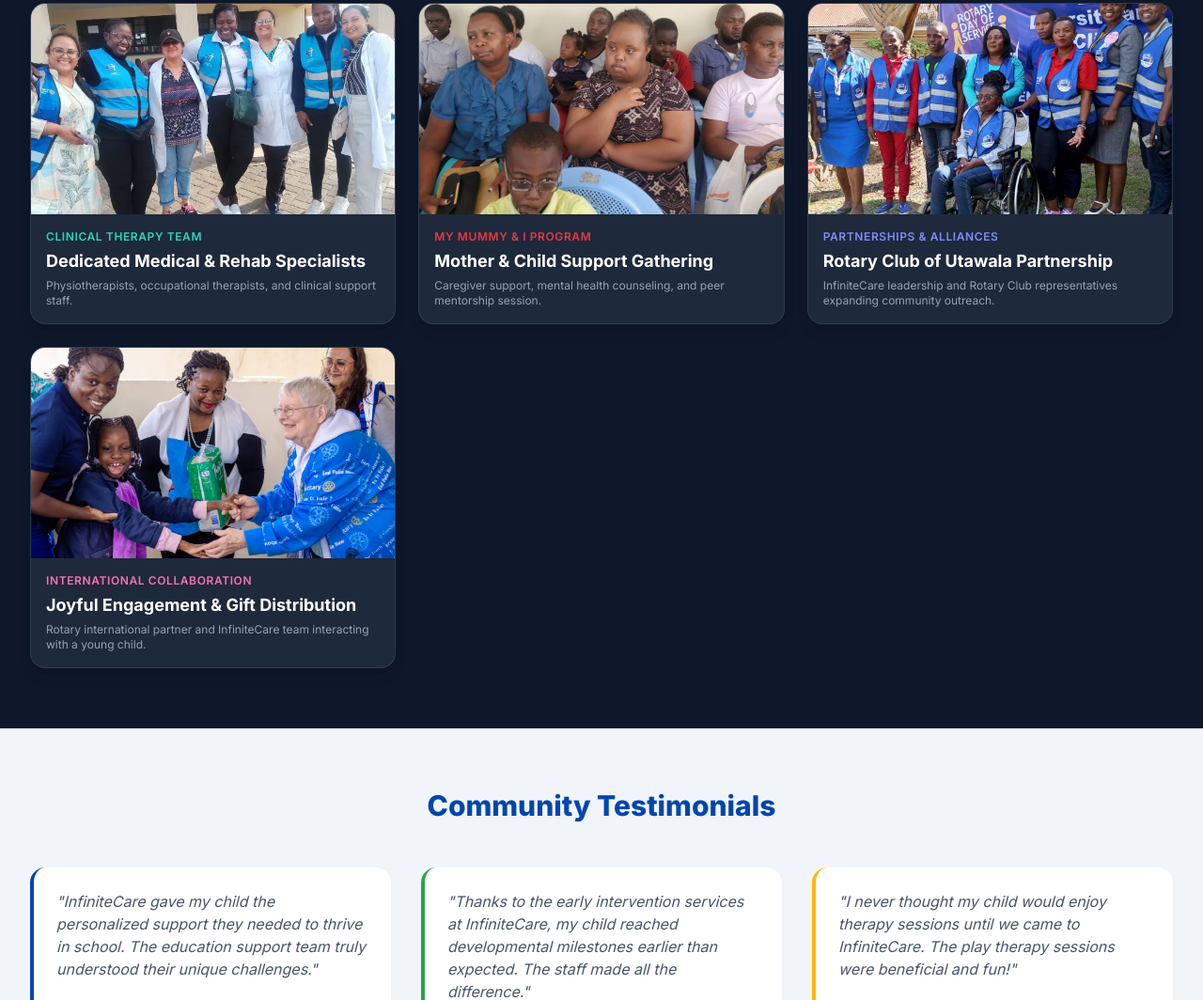
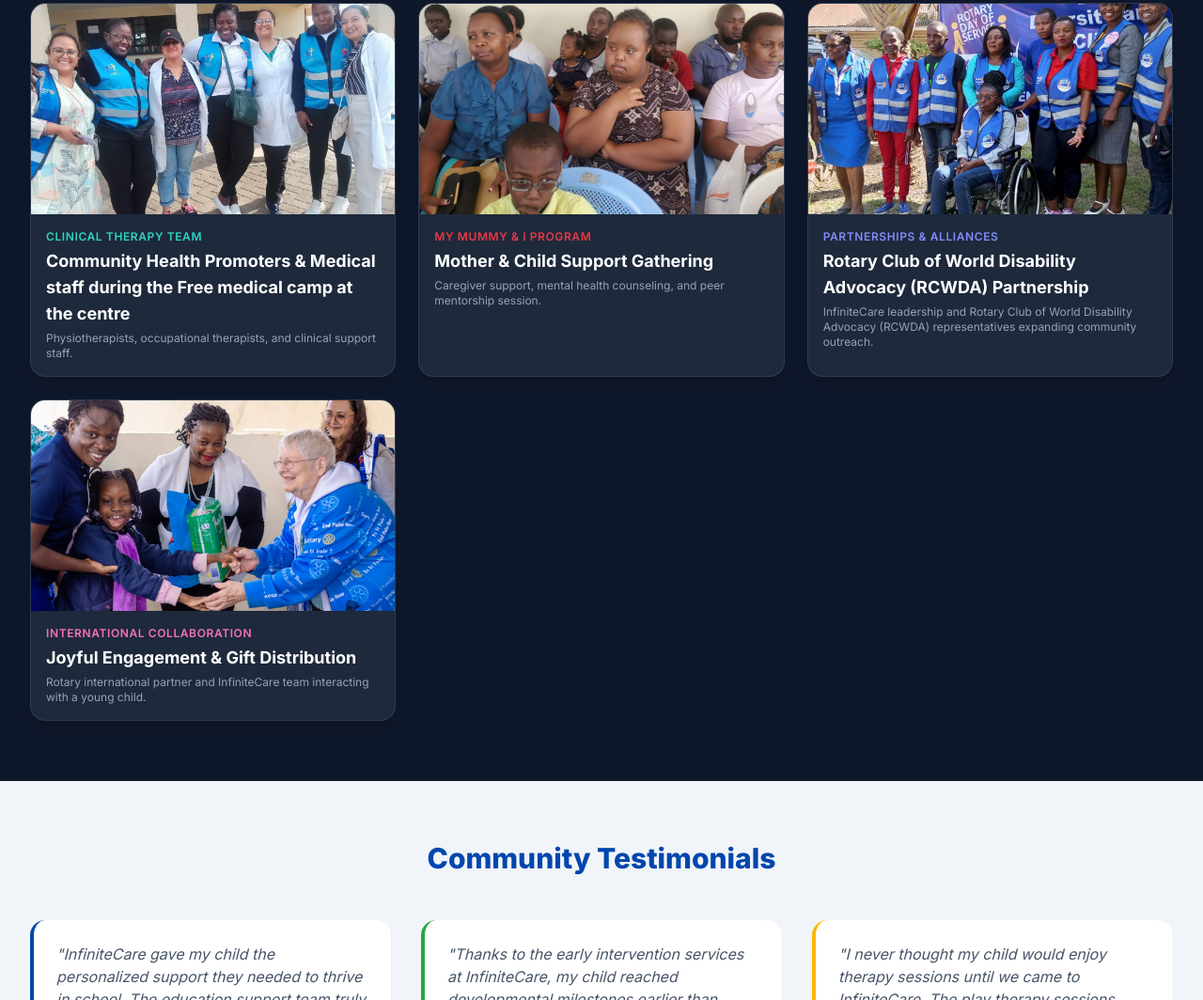
Before and after one commit to hagondiduncan-boop/Infinate-healthcare-website, a plain HTML site: page index.html in a window 1280 px wide. Shown: the part 2019-3083 px from the top of the page at 94% size. Drawn offline with nearby package versions, Linux system fonts and the light colour scheme.

Commit message:
Update index.html

```diff
--- a/index.html
+++ b/index.html
@@ -354,7 +354,7 @@
                         <button onclick="goToSlide(3)" title="Clinical & Therapy Team" class="thumb-preview w-12 h-10 rounded-lg overflow-hidden border-2 transition border-white/30 hover:border-white opacity-70 hover:opacity-100" id="thumb-3">
                             <img src="slide4.jpg" class="w-full h-full object-cover" alt="Thumb 4">
                         </button>
-                        <button onclick="goToSlide(4)" title="Rotary Club Partnership" class="thumb-preview w-12 h-10 rounded-lg overflow-hidden border-2 transition border-white/30 hover:border-white opacity-70 hover:opacity-100" id="thumb-4">
+                        <button onclick="goToSlide(4)" title="Rotary Club of World Disability Advocacy (RCWDA)Partnership" class="thumb-preview w-12 h-10 rounded-lg overflow-hidden border-2 transition border-white/30 hover:border-white opacity-70 hover:opacity-100" id="thumb-4">
                             <img src="slide5.jpg" class="w-full h-full object-cover" alt="Thumb 5">
                         </button>
                         <button onclick="goToSlide(5)" title="Community Support & Giving" class="thumb-preview w-12 h-10 rounded-lg overflow-hidden border-2 transition border-white/30 hover:border-white opacity-70 hover:opacity-100" id="thumb-5">
@@ -529,7 +529,7 @@
                             </div>
                             <div class="p-4">
                                 <span class="text-xs font-semibold text-teal-400 uppercase tracking-wider block mb-1">Clinical Therapy Team</span>
-                                <h3 class="font-bold text-lg text-white">Dedicated Medical & Rehab Specialists</h3>
+                                <h3 class="font-bold text-lg text-white">Community Health Promoters & Medical staff during the Free medical camp at the centre</h3>
                                 <p class="text-xs text-slate-400 mt-1">Physiotherapists, occupational therapists, and clinical support staff.</p>
                             </div>
                         </div>
@@ -554,7 +554,7 @@
                         <!-- Gallery Item 6 -->
                         <div onclick="openLightbox(5)" class="group cursor-pointer bg-slate-800 rounded-2xl overflow-hidden shadow-lg border border-slate-700/80 hover:border-accentYellow transition transform hover:-translate-y-1">
                             <div class="relative h-56 overflow-hidden">
-                                <img src="slide5.jpg" class="w-full h-full object-cover group-hover:scale-110 transition duration-500" alt="Leadership with Rotary Club partners">
+                                <img src="slide5.jpg" class="w-full h-full object-cover group-hover:scale-110 transition duration-500" alt="Leadership with Rotary Club of World Disability Advocacy (RCWDA) partners">
                                 <div class="absolute inset-0 bg-slate-950/40 opacity-0 group-hover:opacity-100 transition flex items-center justify-center">
                                     <span class="w-12 h-12 rounded-full bg-accentYellow text-slate-950 flex items-center justify-center font-bold text-lg shadow-lg">
                                         <i class="fa-solid fa-expand"></i>
@@ -563,8 +563,8 @@
                             </div>
                             <div class="p-4">
                                 <span class="text-xs font-semibold text-indigo-400 uppercase tracking-wider block mb-1">Partnerships & Alliances</span>
-                                <h3 class="font-bold text-lg text-white">Rotary Club of Utawala Partnership</h3>
-                                <p class="text-xs text-slate-400 mt-1">InfiniteCare leadership and Rotary Club representatives expanding community outreach.</p>
+                                <h3 class="font-bold text-lg text-white">Rotary Club of World Disability Advocacy (RCWDA) Partnership</h3>
+                                <p class="text-xs text-slate-400 mt-1">InfiniteCare leadership and Rotary Club of World Disability Advocacy (RCWDA) representatives expanding community outreach.</p>
                             </div>
                         </div>
 
@@ -1166,8 +1166,8 @@
             },
             {
                 src: 'slide5.jpg',
-                caption: 'Rotary Club Partnership',
-                title: 'Rotary Club Partnership',
+                caption: 'Rotary Club of World Disability Advocacy (RCWDA)',
+                title: 'Rotary Club of World Disability Advocacy (RCWDA)',
                 desc: 'InfiniteCare team members and partners celebrating collaboration for inclusive community programmes.'
             },
             {
```
